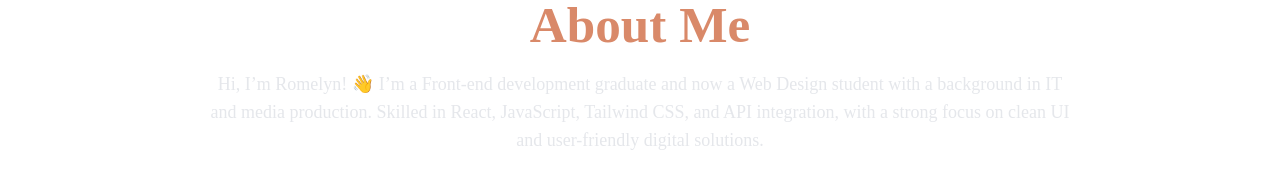
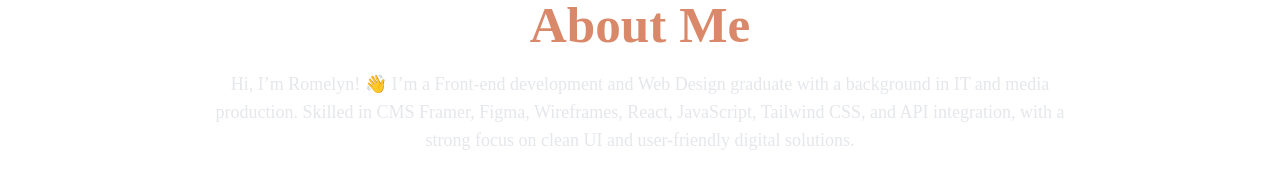
Before and after one commit to lynar13/portfolio-2, a React (Vite) app: page /about in a window 1280 px wide. Shown: the part 128-320 px from the top of the page. Built offline with nearby package versions, Linux system fonts and the light colour scheme.

Commit message:
changed file about page

```diff
--- a/src/pages/AboutPage.jsx
+++ b/src/pages/AboutPage.jsx
@@ -13,8 +13,9 @@ export default function AboutPage() {
         About Me
       </h1>
       <p className="text-lg text-gray-200 mb-6 text-center">
-        Hi, I’m Romelyn! 👋 I’m a Front-end development graduate and now a Web Design student
-        with a background in IT and media production. Skilled in React,
+        Hi, I’m Romelyn! 👋 I’m a Front-end development and Web Design graduate
+        with a background in IT and media production. Skilled in CMS Framer, Figma,
+        Wireframes, React,
         JavaScript, Tailwind CSS, and API integration, with a strong focus on
         clean UI and user-friendly digital solutions.
       </p>
```
